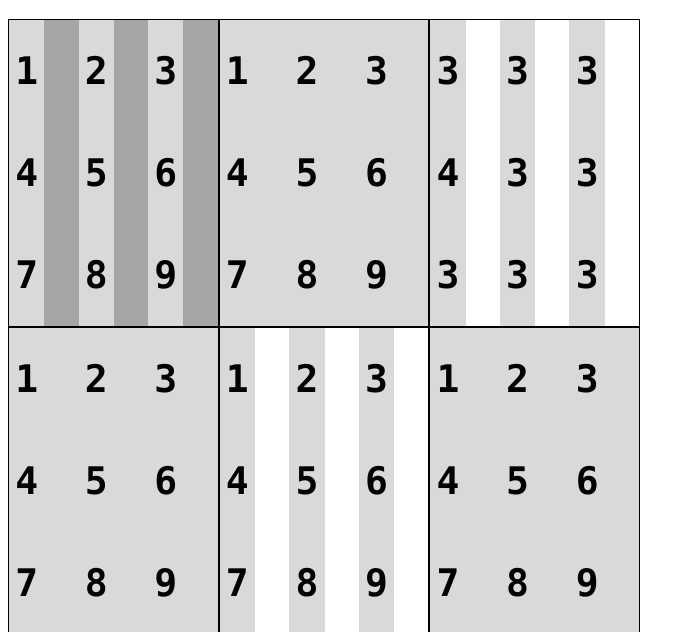
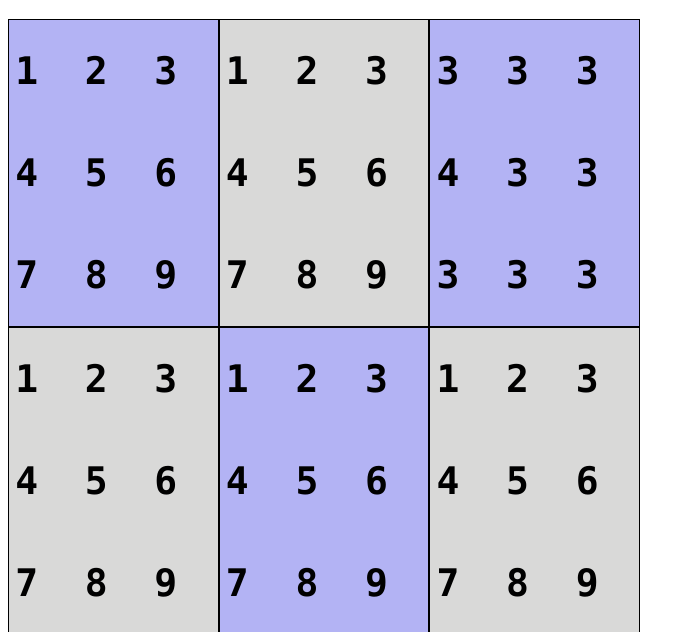
Before and after one commit to simplypstar/Milestone-Game-Project, a website: page index.html in a window 1280 px wide. Shown: the part 168-800 px from the top of the page, without its empty margins (0-695 px from the left). Drawn offline with nearby package versions, Linux system fonts and the light colour scheme.

Commit message:
set board colors

```diff
--- a/assets/scripts.css
+++ b/assets/scripts.css
@@ -4,7 +4,7 @@
  #top-row, #middle-row, #bottom-row {
     display: grid;
     /*grid-template-columns: repeat(3, auto);*/
-    grid-template-columns: repeat(3, 10fr);
+    grid-template-columns: repeat(3, .5fr);
     width: 50%;
     border: 1px 1px 1px solid;
     /*background-color:rgb(124, 124, 121);*/
@@ -35,13 +35,12 @@ input {
     margin: 0;
 }
 
-/* Changes the background of a selected input field to yellow*/
+/* Changes the background of a selected input field to yellow
 input:focus {
-    background-color: rgb(231, 231, 99);
-  }
+    background-color: rgb(248, 248, 73);
+  }*/
 
 
-.top-left-grid
     /* Remove scroll arrows from input fields*/
     /* Chrome, Safari, Edge, Opera */
     input::-webkit-outer-spin-button,
@@ -49,28 +48,45 @@ input:focus {
     -webkit-appearance: none;
 }
 
-#top-left-grid div,input {
-    background-color:rgb(165, 165, 163);
+#top-left-grid input, div {
+    background-color:rgb(179, 179, 244);
 }
 
-
-#top-center-grid div,input {
+#top-center-grid div, input {
     background-color:rgb(217, 217, 216);
 }
 
+#top-right-grid input, div {
+    background-color:rgb(179, 179, 244);
+}
 
-
-
-#middle-left-grid div,input {
+#middle-left-grid div {
     background-color:rgb(217, 217, 216);
 }
 
-#middle-right-grid div,input {
+#middle-center-grid input,div {
+    background-color:rgb(179, 179, 244);
+}
+
+#middle-right-grid div {
     background-color:rgb(217, 217, 216);
 }
 
-#bottom-center-grid div,input {
+#bottom-left-grid input, div {
+    background-color:rgb(179, 179, 244);
+}
+
+#bottom-center-grid div {
     background-color:rgb(217, 217, 216);
+}
+
+#bottom-right-grid input, div {
+    background-color:rgb(179, 179, 244);
+}
+
+/* Changes the background of a selected input field to yellow*/
+input:focus {
+    background-color: rgb(243, 243, 54);
 }
 
 p {
@@ -93,5 +109,10 @@ button {
     cursor: pointer;
     border-radius: 12px;
     text-decoration: none;
-    grid-template-columns: repeat(6, 1fr);
+    grid-template-columns: repeat(6, 0fr);
 }
+
+
+/* div + button {
+    background-color: white;
+} */
--- a/assets/scripts2.css
+++ b/assets/scripts2.css
@@ -1,6 +1,6 @@
 /*   */
 
-#top-left, #top-middle, #top-right {          /*.top-grid-container, */
+#top-left, #top-middle, #top-right {     /*.top-grid-container, */
     display: grid;
     /*grid-template-columns: auto auto auto;*/
     grid-template-columns: repeat(3, 1fr);
--- a/index.html
+++ b/index.html
@@ -189,7 +189,7 @@
 <p>selected space. Spaces that aleeady contain a number cannot be changed.</p>
 
 
-<div class="button">
+<!-- <div class="button"> -->
     <button id="button1">1</button>
     <button id="button2">2</button>
     <button id="button3">3</button>
@@ -199,7 +199,7 @@
     <button id="button7">7</button>
     <button id="button8">8</button>
     <button id="button9">9</button>
-</div>
+<!--</div> -->
 
 
 <p id="demo1"></p>
```
